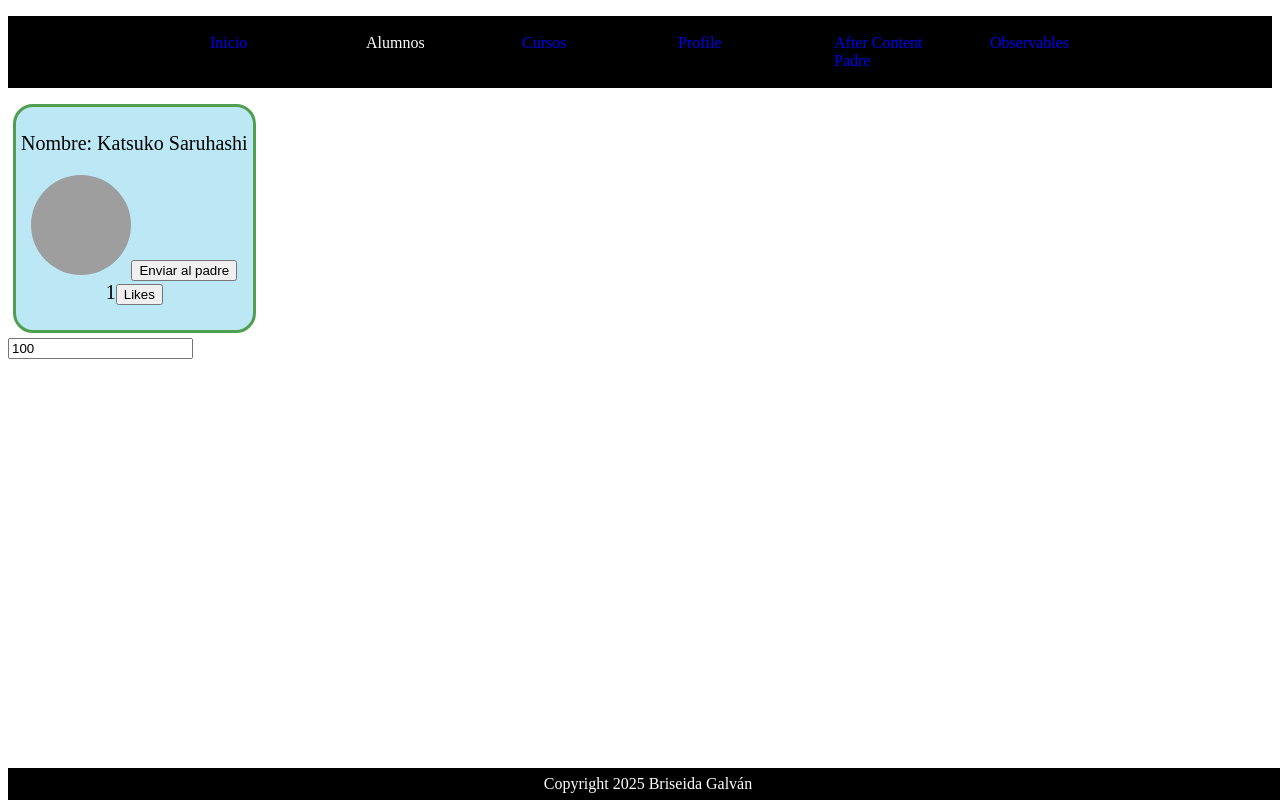
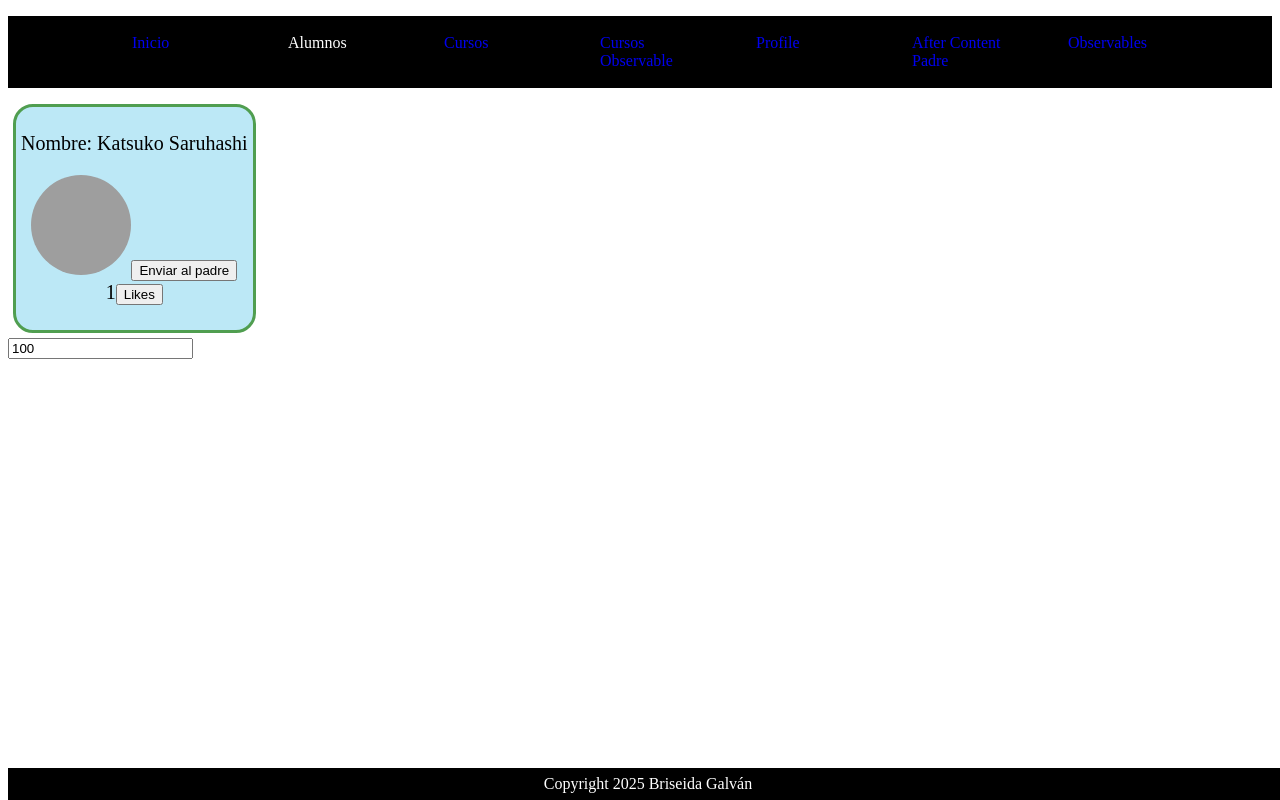
Before and after one commit to briss/dcinternet_angular, an Angular app: page /profile in a window 1280 px wide. Built offline with nearby package versions, Linux system fonts and the light colour scheme; grey boxes are pictures that could not be loaded.

Commit message:
Agregar ejemplo observables al menu

```diff
--- a/src/app/app.routes.ts
+++ b/src/app/app.routes.ts
@@ -6,10 +6,12 @@ import { Card } from './card/card';
 import { ListaCursos } from './lista-cursos/lista-cursos';
 import { AfterContentPadre } from './hooks/after-content-padre/after-content-padre';
 import { HolaMundo } from './observables/hola-mundo/hola-mundo';
+import { CursoObservable } from './observables/curso-observable/curso-observable';
 
 export const routes: Routes = [
     { path: 'profile', component: Profile },
     { path: 'cursos', component: ListaCursos },
+    { path: 'cursosObservable', component: CursoObservable },
     { path: 'inicio', component: App },
     { path: 'card', component: Card },
     { path: 'afterPadre', component: AfterContentPadre },
--- a/src/app/menu/menu.html
+++ b/src/app/menu/menu.html
@@ -3,6 +3,7 @@
         <li><a routerLink="/inicio">Inicio</a></li>
         <li>Alumnos</li>
         <li><a routerLink="/cursos">Cursos</a></li>
+        <li><a routerLink="/cursosObservable">Cursos Observable</a></li>
         <li><a routerLink="/profile">Profile</a></li>
         <li><a routerLink="/afterPadre">After Content Padre</a></li>
         <li><a routerLink="/observables">Observables</a></li>
```
